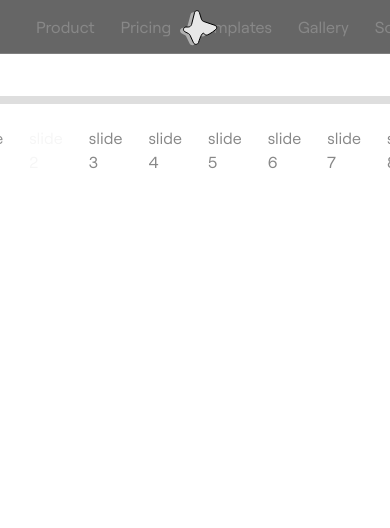
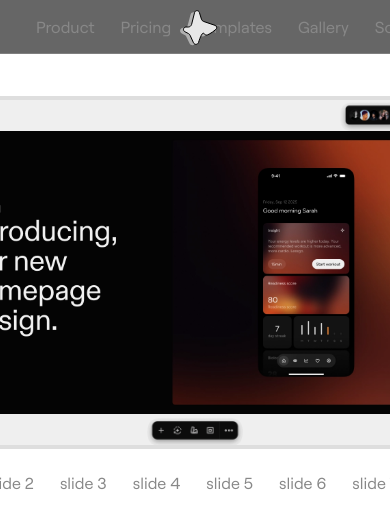
Before and after one commit to Sultan00786/home-pages-and-ui-s, a Next.js app in the folder apps/chroniclehq/: page / in a window 390 px wide. Shown: the top 528 px of the page. Built offline with nearby package versions, Linux system fonts and the light colour scheme.

Commit message:
feat: try to make responsive

```diff
--- a/apps/chroniclehq/app/page.tsx
+++ b/apps/chroniclehq/app/page.tsx
@@ -2,8 +2,6 @@
 import { NaveBar, PanelSlide } from "@repo/ui/chroniclehq";
 import { useMotionValue } from "motion/react";
 import { MouseEvent } from "react";
-import slide1 from "../public/assets/ui-toolbar.png";
-import Image from "next/image";
 const slides = [
   "/assets/slide1.webp",
   "/assets/slide2.webp",
--- a/packages/ui/src/chroniclehq-ui/home/PanelSlide.tsx
+++ b/packages/ui/src/chroniclehq-ui/home/PanelSlide.tsx
@@ -2,9 +2,7 @@
 
 import { motion, Variants } from "motion/react";
 import { useEffect, useState } from "react";
-import { HomeButton } from "../button";
 import { cn } from "../../cn";
-import { pre, s } from "motion/react-client";
 
 type SideTabesProps = {
   slideImgs: string[];
@@ -16,12 +14,12 @@ type SideTabesProps = {
   setCurrentSlide: React.Dispatch<React.SetStateAction<number>>;
 };
 
-type SidePanelPros = {
+type PanelSlidePros = {
   slideImgs: string[];
   uiToolbar: string;
 };
 
-function PanelSlide({ slideImgs, uiToolbar }: SidePanelPros) {
+function PanelSlide({ slideImgs, uiToolbar }: PanelSlidePros) {
   const [currentSlide, setCurrentSlide] = useState(0);
   const [previousSlide, setPreviousSlide] = useState<null | number>(null);
   const [animationState, setAnimationState] = useState<
@@ -47,7 +45,7 @@ function PanelSlide({ slideImgs, uiToolbar }: SidePanelPros) {
   useEffect(() => {
     const interval = setInterval(() => {
       console.log(currentSlide);
-      if (currentSlide < slideImgs.length) {
+      if (currentSlide < slideImgs.length - 1) {
         setPreviousSlide(currentSlide);
         setCurrentSlide(currentSlide + 1);
         setAnimationState("nextSlide");
@@ -56,14 +54,15 @@ function PanelSlide({ slideImgs, uiToolbar }: SidePanelPros) {
         setCurrentSlide(0);
         setAnimationState("prevSlid");
       }
-    }, 5000);
+    }, 8000);
     return () => clearInterval(interval);
   }, [currentSlide, slideImgs.length]);
   return (
-    <div className="">
-      <div className="lg-panelSlide:w-[1192px] w-full h-full lg-panelSlide:h-[728px] bg-black-500/10 px-[70px] relative rounded-[0.8rem] border-4 border-black-900/10 overflow-hidden">
-        <div className=" h-full relative z-0 flex-col gap-y-[60px]">
+    <div className="w-fit h-full flex flex-col items-center">
+      <div className="lg-panelSlide:w-[1192px] w-full h-full lg-panelSlide:h-[728px] bg-black-500/10  relative rounded-[0.8rem] border-4 border-black-900/10 overflow-hidden">
+        <div className="w-full h-full absolute inset-0 z-0 flex-col gap-y-[60px] justify-center">
           {currentSlide !== null && currentSlide !== undefined && (
+            <div className="w-full h-full absolute px-8 sm:px-12 md:px-[70px] flex items-center justify-center ">
               <motion.img
                 initial={previousSlide === null ? false : animationState}
                 animate={previousSlide === null ? false : { translateY: 0 }}
@@ -73,10 +72,12 @@ function PanelSlide({ slideImgs, uiToolbar }: SidePanelPros) {
                 src={slideImgs[currentSlide]}
                 alt={`slide-${currentSlide + 1}`}
                 key={`current-slide-${currentSlide + 1}`}
-              className="w-full rounded-[calc(0.8rem-4px)] absolute inset-0 m-auto"
+                className="w-full rounded-[calc(0.8rem-4px)] lg-panelSlide:m-auto my-auto"
               />
+            </div>
           )}
           {previousSlide !== null && previousSlide !== undefined && (
+            <div className="w-full h-full absolute lg-panelSlide:px-[70px] px-[50px] flex items-center justify-center ">
               <motion.img
                 initial={previousSlide === null ? false : { translateY: 0 }}
                 animate={previousSlide === null ? false : animationState}
@@ -85,15 +86,16 @@ function PanelSlide({ slideImgs, uiToolbar }: SidePanelPros) {
                 src={slideImgs[previousSlide]}
                 alt={`slide-${previousSlide + 1}`}
                 key={`previous-slide-${currentSlide + 1}`}
-              className="w-full rounded-[calc(0.8rem-4px)] absolute inset-0 m-auto "
+                className="w-full rounded-[calc(0.8rem-4px)] lg-panelSlide:m-auto my-auto"
               />
+            </div>
           )}
         </div>
-        <div className="">
+        <div className="relative inset-0 z-30 pointer-events-none">
           <img
             src={uiToolbar}
             alt="ui-toolbar"
-            className="flex-1 absolute inset-0 z-10"
+            className="w-full h-full object-cover"
           />
         </div>
       </div>
@@ -118,12 +120,12 @@ function SlideTabes({
   setCurrentSlide,
 }: SideTabesProps) {
   return (
-    <div className="w-full py-4 flex gap-0.5 items-center justify-center">
+    <div className="w-full py-4 flex gap-0.5 items-center justify-center overflow-x-auto">
       {slideImgs.map((_, index) => (
         <div
           key={`slide-tab-${index + 1}`}
           className={cn(
-            "cursor-pointer py-1.5 px-3 roobert-16 hover:text-white transition-all duration-300 rounded-lg",
+            "cursor-pointer py-1.5 px-3 roobert-16 hover:text-white transition-all duration-300 rounded-lg whitespace-nowrap",
             index === currentSlide
               ? "text-white delay-300"
               : "text-black-400 delay-300"
```
Lines whose indentation alone changed are shown as unchanged.
